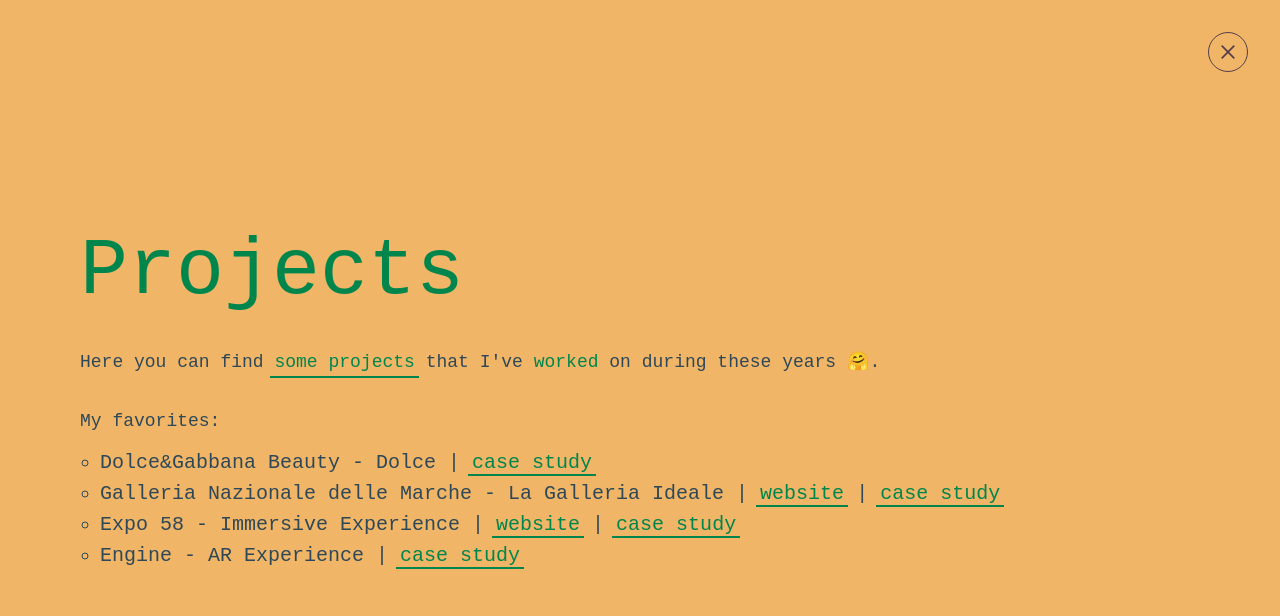
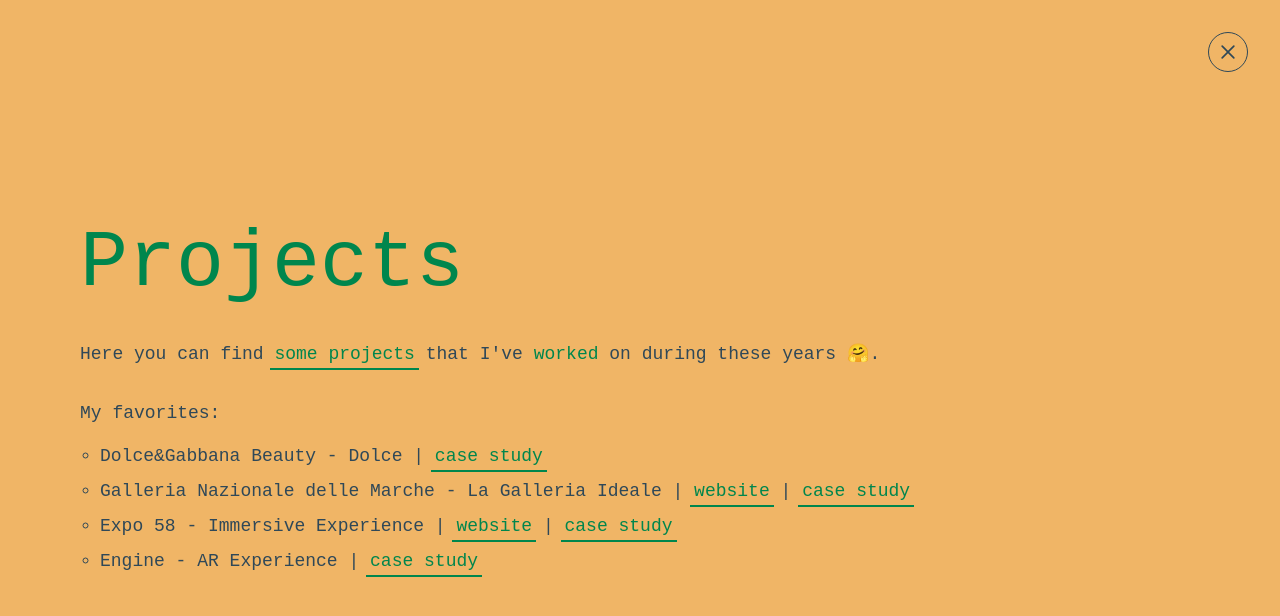
Before and after one commit to rhlbzz/whoami, a Vue app: page /projects in a window 1280 px wide. Shown: the top 616 px of the page. Built offline with nearby package versions, Linux system fonts and the light colour scheme; a web font is replaced by a local one.

Commit message:
style: update ctas color management

```diff
--- a/src/components/base/CtaRouter.vue
+++ b/src/components/base/CtaRouter.vue
@@ -1,9 +1,9 @@
 <script lang="ts">
 import { isMobile } from 'mobile-device-detect'
 import { computed, defineComponent, onMounted, ref, watch, type PropType } from 'vue'
-import IconComponent, { type Icons } from '@/components/base/IconComponent.vue';
-import gsap from 'gsap';
-import { THEME_COLORS } from '@/utils/constants';
+import IconComponent, { type Icons } from '@/components/base/IconComponent.vue'
+import gsap from 'gsap'
+import { THEME_COLORS } from '@/utils/constants'
 
 export default defineComponent({
   name: 'CtaRouter',
@@ -12,14 +12,14 @@
   },
   props: {
     icon: { type: String as PropType<Icons>, default: undefined },
-    to: { type: Object, required: true},
+    to: { type: Object, required: true },
     bigger: { type: Boolean, default: false },
     third: { type: Boolean, default: false },
     secondary: { type: Boolean, default: false },
     fourth: { type: Boolean, default: false },
     orange: { type: Boolean, default: false }
   },
-  setup(props){
+  setup(props) {
     const hover = ref(false)
     const progressBottomAngles = ref(100)
     const progressTopAngles = ref(100)
@@ -29,21 +29,25 @@
       else if (props.secondary) return THEME_COLORS.secondary
       else if (props.third) return THEME_COLORS.third
       else if (props.fourth) return THEME_COLORS.fourth
-      return THEME_COLORS.light
+      return null
     })
 
     const tl = gsap.timeline({ paused: true })
 
     function initAnimation() {
-      tl.to(progressTopAngles, { value: 0, duration: 0.3, ease: 'power2.inOut'}, 'enter')
-      tl.to(progressBottomAngles, { value: 0, duration: 0.3, ease: 'power2.inOut'}, 'leave')
-      tl.to({}, {
-        duration: 0.01,
-        onComplete: () => {
-          progressTopAngles.value = 100
-          progressBottomAngles.value = 100
-        }
-      }, 'end')
+      tl.to(progressTopAngles, { value: 0, duration: 0.3, ease: 'power2.inOut' }, 'enter')
+      tl.to(progressBottomAngles, { value: 0, duration: 0.3, ease: 'power2.inOut' }, 'leave')
+      tl.to(
+        {},
+        {
+          duration: 0.01,
+          onComplete: () => {
+            progressTopAngles.value = 100
+            progressBottomAngles.value = 100
+          }
+        },
+        'end'
+      )
     }
 
     onMounted(initAnimation)
@@ -52,14 +56,13 @@
       if (isMobile) return
       if (value) tl.tweenFromTo('enter', 'leave')
       else tl.tweenFromTo('leave', 'end')
-
     })
 
     return {
       bgColor,
       hover,
       progressTopAngles,
-      progressBottomAngles,
+      progressBottomAngles
     }
   }
 })
@@ -95,9 +98,9 @@
   </router-link>
 </template>
 
-
 <style lang="scss" scoped>
 .cta-router {
+  color: var(--bg-color, var(--color));
 
   &:not(.btn-icon) {
     position: relative;
@@ -107,6 +110,7 @@
     @include hover {
       &:hover {
         color: $c-dark;
+        -webkit-text-stroke: 0px;
 
         &::after {
           transform: scaleX(0);
@@ -116,21 +120,21 @@
     }
 
     &::after {
-      content: "";
+      content: '';
       position: absolute;
       width: calc(100% + 4px);
       height: 1px;
       bottom: -1px;
       left: -2px;
       padding: 0 2px;
-      background-color: var(--color);
+      background-color: var(--bg-color, var(--color));
       transform: scaleX(1);
       transition: transform 0.3s ease-in-out;
     }
 
     &::before {
       position: absolute;
-      content: "";
+      content: '';
       width: calc(100% + 4px);
       height: calc(100% + 4px);
       bottom: -1px;
@@ -140,11 +144,9 @@
       background-color: var(--bg-color);
     }
 
-
-
     @include screen(lg) {
       &::after {
-        content: "";
+        content: '';
         width: calc(100% + 8px);
         height: 2px;
         bottom: -4px;
@@ -160,7 +162,6 @@
         padding: 0 4px;
       }
     }
-
   }
 }
 
@@ -173,7 +174,7 @@
 }
 
 .icon-container {
-  border: 1px solid $c-highlight;
+  border: 1px solid var(--bg-color, $c-highlight);
   width: rem(32);
   height: rem(32);
   border-radius: rem(24);
@@ -181,10 +182,10 @@
 
   @include hover {
     &:hover {
-      border-color: $c-cta;
+      border-color: var(--accent-color, $c-cta);
 
       .icon {
-        color: $c-cta;
+        color: var(--accent-color, $c-cta);
         transform: rotate(90deg);
       }
     }
@@ -213,9 +214,11 @@
 }
 
 .icon {
-  color: $c-highlight;
+  color: var(--bg-color, $c-highlight);
   width: rem(20);
   height: rem(20);
-  transition: transform 0.3s ease-in-out, color 0.3s ease-in-out;
+  transition:
+    transform 0.3s ease-in-out,
+    color 0.3s ease-in-out;
 }
 </style>
--- a/src/components/base/SimpleCtaComponent.vue
+++ b/src/components/base/SimpleCtaComponent.vue
@@ -9,7 +9,7 @@
 export default defineComponent({
   name: 'SimpleCtaComponent',
   props: {
-    ctaTheme: { type: String as PropType<ColorsType>, default: 'purpled' }
+    ctaTheme: { type: String as PropType<ColorsType>, default: null }
   },
   setup() {
     const hover = ref(false)
@@ -98,7 +98,7 @@
     bottom: -2px;
     left: -4px;
     padding: 0 4px;
-    background-color: var(--color);
+    background-color: var(--accent-color, var(--color));
     transform: scaleX(1);
     transition: transform 0.3s ease-in-out;
   }
@@ -112,7 +112,7 @@
     left: -4px;
     padding: 0 4px;
     clip-path: polygon(0% var(--progress-top-angles), 100% var(--progress-top-angles), 100% var(--progress-bottom-angles), 0 var(--progress-bottom-angles));
-    background-color: var(--color);
+    background-color: var(--accent-color, var(--color));
   }
 }
 </style>
--- a/src/components/basic/BottomBanner.vue
+++ b/src/components/basic/BottomBanner.vue
@@ -19,8 +19,10 @@
 
 <template>
   <div class="bottom-banner w-full flex items-center justify-around flex-col lg:flex-row">
-    <CtaRouter bigger :to="{ name: 'Presentation' }" third class="font-bold my-1 lg:my-0"> Who Am I? </CtaRouter>
-    <CtaRouter bigger :to="{ name: 'Projects' }" orange class="font-bold my-1 lg:my-0">Things I've worked on</CtaRouter>
-    <CtaRouter bigger :to="{ name: 'Contacts' }" fourth class="font-bold my-1 lg:my-0"> Where to find me </CtaRouter>
+    <CtaRouter bigger :to="{ name: 'Presentation' }" class="presentation font-bold my-1 lg:my-0"> Who Am I? </CtaRouter>
+    <CtaRouter bigger :to="{ name: 'Projects' }" class="projects font-bold my-1 lg:my-0">Things I've worked on</CtaRouter>
+    <CtaRouter bigger :to="{ name: 'Contacts' }" class="contacts font-bold my-1 lg:my-0"> Where to find me </CtaRouter>
   </div>
 </template>
+
+<style lang="scss" scoped></style>
--- a/src/components/basic/PageLayout.vue
+++ b/src/components/basic/PageLayout.vue
@@ -12,7 +12,7 @@
 
 <template>
   <section class="wrapper w-full h-full flex items-center">
-    <CtaRouter :to="{ name: 'Home' }" icon="cross" class="fixed top-2 right-2 lg:top-8 lg:right-8" />
+    <CtaRouter :to="{ name: 'Home' }" icon="cross" class="homepage fixed top-2 right-2 lg:top-8 lg:right-8" />
     <div class="safe-area">
       <h1 class="head-1 mb-4 lg:mb-8">
         <slot name="title" />
--- a/src/styles/index.scss
+++ b/src/styles/index.scss
@@ -71,6 +71,26 @@
   font-weight: bold;
 }
 
+.homepage {
+  --bg-color: #2f4858;
+  --accent-color: #f1fbff;
+}
+
+.presentation {
+  --bg-color: #00bbba;
+  --accent-color: #9c4f9c;
+}
+
+.projects {
+  --bg-color: #f0b566;
+  --accent-color: #00864d;
+}
+
+.contacts {
+  --bg-color: #70ebb3;
+  --accent-color: #0082a6;
+}
+
 .intro-safe-area {
   padding: rem(calc($safe-area-y / 2)) rem(calc($safe-area-x / 6)) rem(calc($safe-area-y / 2)) rem(calc($safe-area-x / 6));
 
--- a/src/styles/typography.scss
+++ b/src/styles/typography.scss
@@ -20,8 +20,8 @@
 label,
 span,
 i,
-a {
-  // font-family: 'Titillium Web', sans-serif;
+a,
+li {
   font-weight: 400;
   font-family: 'Spline Sans Mono', monospace;
 }
--- a/src/views/ContactsPage.vue
+++ b/src/views/ContactsPage.vue
@@ -30,9 +30,9 @@
     <template #body>
       <p class="p">
         If you wanna get in touch you can write me an email at
-        <SimpleCtaComponent cta-theme="contacts_contrast" target="_blank" rel="nofollow noopener noreferrer" :href="'mailto:' + GMAIL_MAIL">rachebizz@gmail.com</SimpleCtaComponent>
+        <SimpleCtaComponent class="contacts" target="_blank" rel="nofollow noopener noreferrer" :href="'mailto:' + GMAIL_MAIL">rachebizz@gmail.com</SimpleCtaComponent>
         or we can connect on
-        <SimpleCtaComponent cta-theme="contacts_contrast" target="_blank" rel="nofollow noopener noreferrer" :href="LINKEDIN_PROFILE_LINK">LinkedIn</SimpleCtaComponent>
+        <SimpleCtaComponent class="contacts" target="_blank" rel="nofollow noopener noreferrer" :href="LINKEDIN_PROFILE_LINK">LinkedIn</SimpleCtaComponent>
         🙃 !
       </p>
     </template>
@@ -44,8 +44,5 @@
 .contacts-page {
   background-color: $c-fourth;
   color: $c-dark;
-
-  --bg-color: #70ebb3;
-  --accent-color: #0082a6;
 }
 </style>
--- a/src/views/ProjectsPage.vue
+++ b/src/views/ProjectsPage.vue
@@ -24,30 +24,30 @@
     <template #body>
       <p class="p mb-8">
         Here you can find
-        <SimpleCtaComponent cta-theme="projects_contrast" target="_blank" rel="nofollow noopener noreferrer" href="https://monogrid.com/en/people/rachele-bizzarri">some projects</SimpleCtaComponent>
+        <SimpleCtaComponent class="projects" target="_blank" rel="nofollow noopener noreferrer" href="https://monogrid.com/en/people/rachele-bizzarri">some projects</SimpleCtaComponent>
         that I've <span class="c-projects-contrast">worked</span> on during these years 🤗.
       </p>
       <p class="p mb-4">My favorites:</p>
       <ul>
-        <li class="head-4">
+        <li class="p">
           Dolce&Gabbana Beauty - Dolce |
-          <SimpleCtaComponent cta-theme="projects_contrast" target="_blank" rel="nofollow noopener noreferrer" href="https://monogrid.com/en/project/dolcegabbana-beauty-dolce">case study</SimpleCtaComponent>
+          <SimpleCtaComponent class="projects" target="_blank" rel="nofollow noopener noreferrer" href="https://monogrid.com/en/project/dolcegabbana-beauty-dolce">case study</SimpleCtaComponent>
         </li>
-        <li class="head-4">
+        <li class="p">
           Galleria Nazionale delle Marche - La Galleria Ideale |
-          <SimpleCtaComponent cta-theme="projects_contrast" target="_blank" rel="nofollow noopener noreferrer" href="https://galleriaideale.gndm.it/it/">website</SimpleCtaComponent>
+          <SimpleCtaComponent class="projects" target="_blank" rel="nofollow noopener noreferrer" href="https://galleriaideale.gndm.it/it/">website</SimpleCtaComponent>
           |
-          <SimpleCtaComponent cta-theme="projects_contrast" target="_blank" rel="nofollow noopener noreferrer" href="https://monogrid.com/en/project/gndm-la-galleria-ideale">case study</SimpleCtaComponent>
+          <SimpleCtaComponent class="projects" target="_blank" rel="nofollow noopener noreferrer" href="https://monogrid.com/en/project/gndm-la-galleria-ideale">case study</SimpleCtaComponent>
         </li>
-        <li class="head-4">
+        <li class="p">
           Expo 58 - Immersive Experience |
-          <SimpleCtaComponent cta-theme="projects_contrast" target="_blank" rel="nofollow noopener noreferrer" href="https://expo-58.historia.europa.eu/#/en/">website</SimpleCtaComponent>
+          <SimpleCtaComponent class="projects" target="_blank" rel="nofollow noopener noreferrer" href="https://expo-58.historia.europa.eu/#/en/">website</SimpleCtaComponent>
           |
-          <SimpleCtaComponent cta-theme="projects_contrast" target="_blank" rel="nofollow noopener noreferrer" href="https://monogrid.com/en/project/expo-58-immersive-experience">case study</SimpleCtaComponent>
+          <SimpleCtaComponent class="projects" target="_blank" rel="nofollow noopener noreferrer" href="https://monogrid.com/en/project/expo-58-immersive-experience">case study</SimpleCtaComponent>
         </li>
-        <li class="head-4">
+        <li class="p">
           Engine - AR Experience |
-          <SimpleCtaComponent cta-theme="projects_contrast" target="_blank" rel="nofollow noopener noreferrer" href="https://monogrid.com/en/project/engine-ar-experience">case study</SimpleCtaComponent>
+          <SimpleCtaComponent class="projects" target="_blank" rel="nofollow noopener noreferrer" href="https://monogrid.com/en/project/engine-ar-experience">case study</SimpleCtaComponent>
         </li>
       </ul>
     </template>
@@ -61,9 +61,6 @@
   width: 100vw;
   background-color: $c-orange;
   color: $c-dark;
-
-  --bg-color: #f0b566;
-  --accent-color: #00864d;
 }
 
 ul {
```
Also changed, not shown: src/components/basic/TransitionPageLayer.vue (+60 -31 lines), src/views/PresentationPage.vue (+3 -6 lines).
